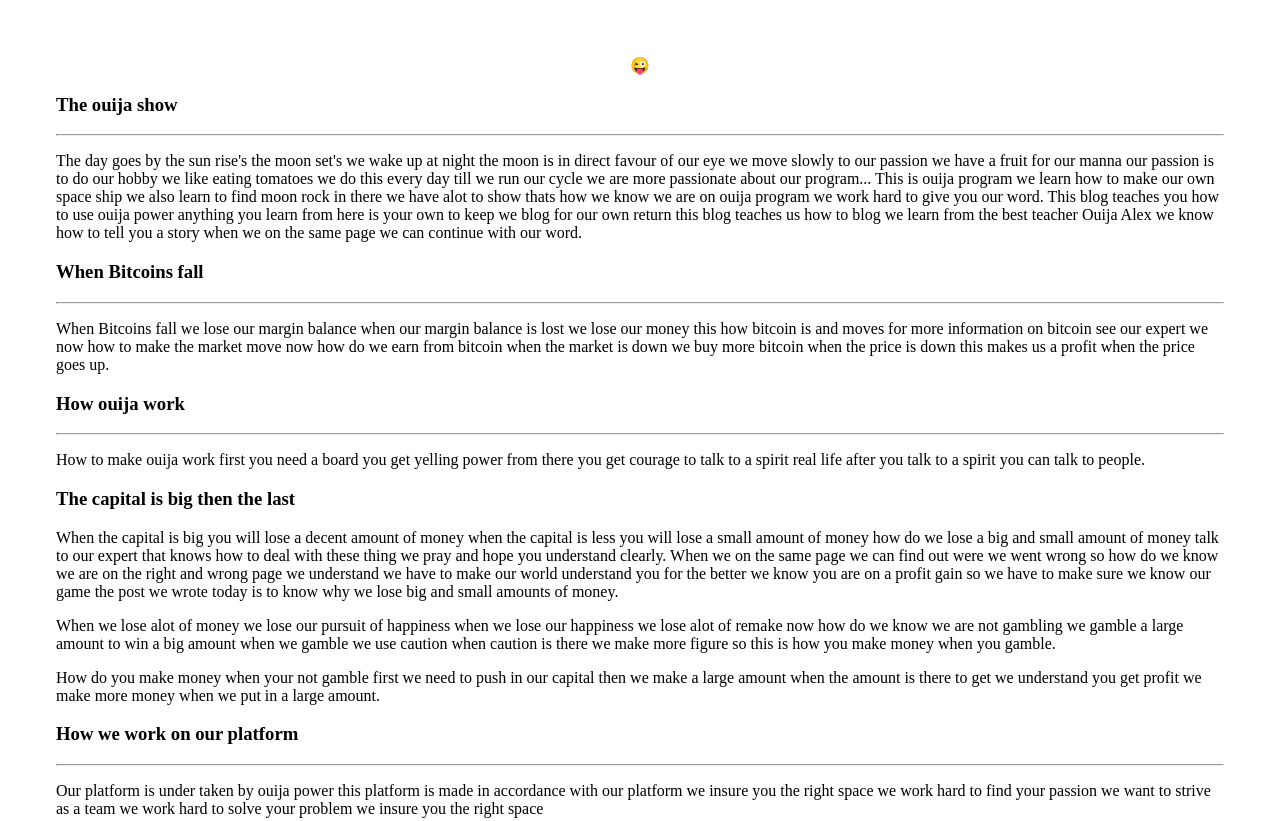
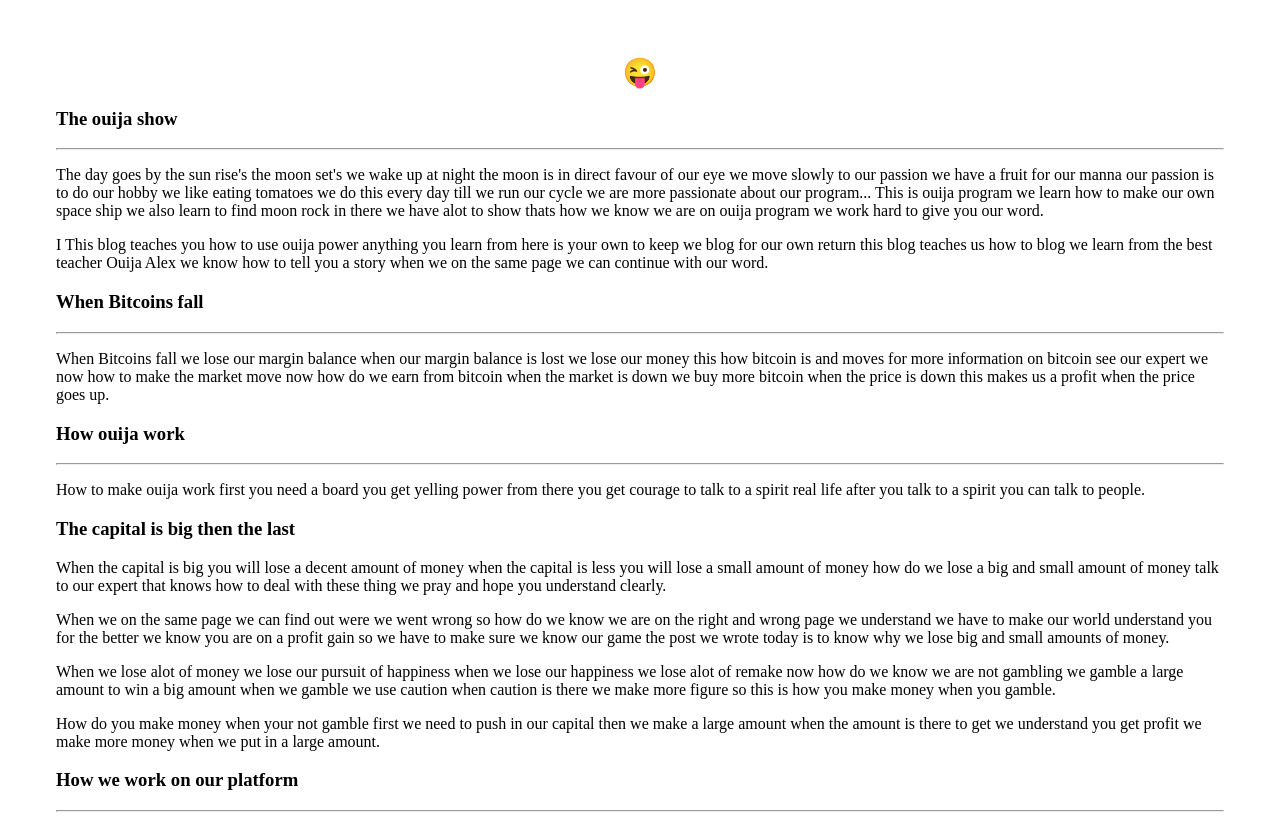
Before and after one commit to Spacedube/spacedube.github.io, a plain HTML site: page index.html in a window 1280 px wide. Shown: the top 821 px of the page. Drawn offline with Linux system fonts and the light colour scheme.

Commit message:
Update index.html

```diff
--- a/index.html
+++ b/index.html
@@ -8,6 +8,7 @@
     padding:3em;
     }
     #logo{
+      font-size:21pt;
       text-align:center;
     }
   </style>
@@ -18,7 +19,7 @@
       <hr>
 <p>The day goes by the sun rise's the moon set's we wake up at night the moon is in direct favour of our eye we move slowly to our passion we have a fruit for our manna our passion is to do our hobby we like eating tomatoes we do this every day till we run our cycle we are more passionate about our program...
 This is ouija program we learn how to make our own space ship we also learn to find moon rock in there we have alot to show thats how we know we are on ouija program we work hard to give you our word.
-
+</p><p>I
 This blog teaches you how to use ouija power anything you learn from here is your own to keep we blog for our own return this blog teaches us how to blog we learn from the best teacher Ouija Alex we know how to tell you a story when we on the same page we can continue with our word.
 </p>
 <h3>When Bitcoins fall</h3>
@@ -36,7 +37,8 @@ This blog teaches you how to use ouija power anything you learn from here is you
   small amount of money talk to our expert that knows how
   to deal with these thing we pray and hope you understand
   clearly.
-
+</p>
+      <p>
 When we on the same page we can find out were we went
 wrong so how do we know we are on the right and wrong
 page we understand we have to make our world understand
@@ -59,10 +61,6 @@ How do you make money when your not gamble first we
   large amount.
 
 </p>
-
-
-
-
 <h3>How we work on our platform</h3>
   <hr>
 <p>Our platform is under taken by ouija power this platform is made in accordance with our platform we insure you the right space we work hard to find your passion we want to strive as a team we work hard to solve your problem we insure you the right space
```
